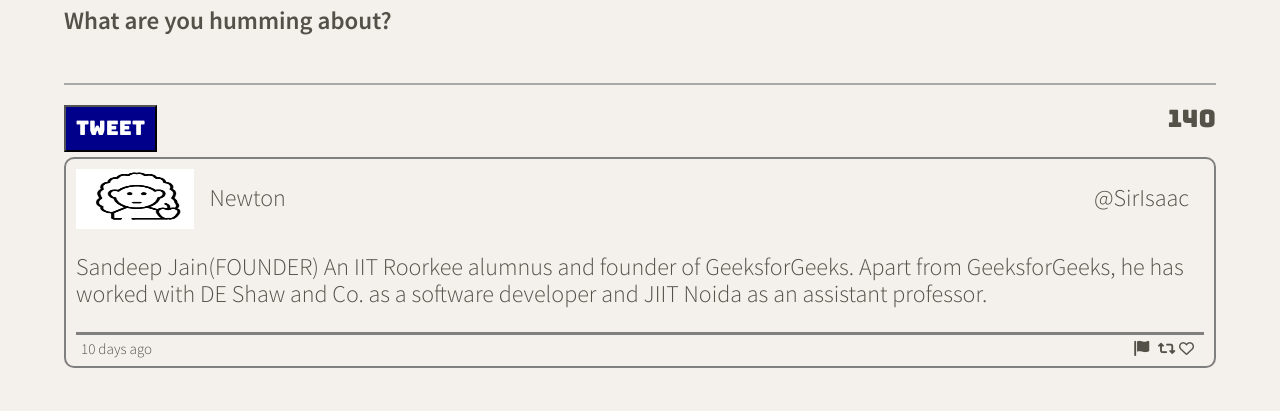
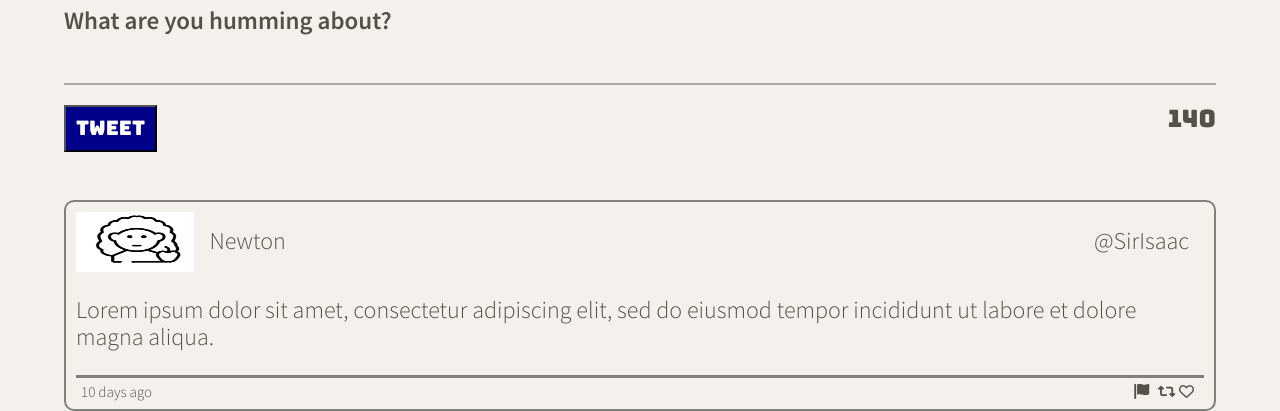
Before and after one commit to AHabes/tweeter, a website: page public/index.html in a window 1280 px wide. Shown: the part 518-929 px from the top of the page. Before the commit the page ends 886 px from the top, so only its background shows below. Drawn offline with nearby package versions, Linux system fonts and the light colour scheme.

Commit message:
update tweet container

```diff
--- a/public/index.html
+++ b/public/index.html
@@ -74,7 +74,6 @@
         </section>
 
         <div class="tweetsContainer">
-
             <article class="tweet">
                 <header>
                     <div class="user-details-container">
@@ -83,12 +82,9 @@
                     </div>
                     <span class="username">@SirIsaac</span>
                 </header>
-
                 <p>
-                    Sandeep Jain(FOUNDER) An IIT Roorkee alumnus and
-                    founder of GeeksforGeeks. Apart from GeeksforGeeks,
-                    he has worked with DE Shaw and Co. as a software
-                    developer and JIIT Noida as an assistant professor.
+                    Lorem ipsum dolor sit amet, consectetur adipiscing elit, sed do eiusmod tempor incididunt ut labore
+                    et dolore magna aliqua.
                 </p>
                 <footer>
                     <span class="date">10 days ago</span>
@@ -100,10 +96,7 @@
                 </footer>
 
             </article>
-
         </div>
-
-
     </main>
 </div>
 </body>
--- a/public/styles/display-tweet.css
+++ b/public/styles/display-tweet.css
@@ -2,7 +2,7 @@
     border: 2px solid gray;
     padding: 10px;
     border-radius: 10px;
-    margin-top: 5px;
+    margin-top: 2em;
     transition: box-shadow .3s;
 }
 
```
